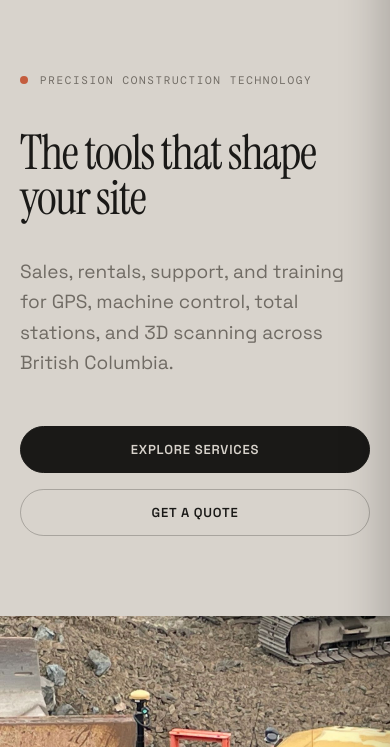
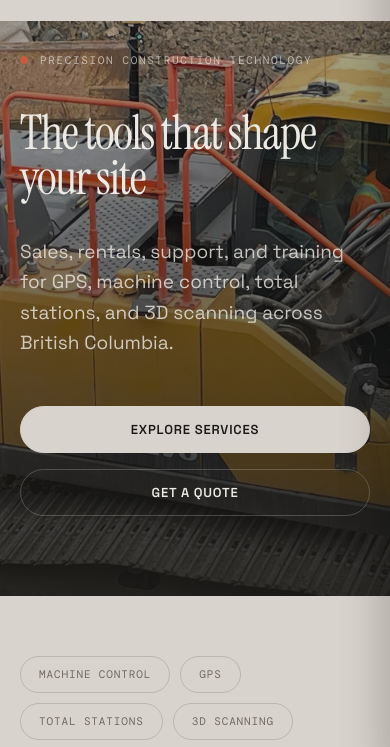
Before and after one commit to wisdomhurts/dawnford-sales, a plain HTML site: page index.html in a window 390 px wide. Shown: the part 69-816 px from the top of the page. Drawn offline with nearby package versions, Linux system fonts and the light colour scheme; a web font is replaced by a local one.

Commit message:
Restore hero background image with gradient overlay on homepage
- Add hero--image variant with full-bleed background photo matching
  the original Paper design (Volvo excavator behind hero text)
- Add directional gradient overlay for text legibility over photo
- Switch hero buttons to light/outline-light variants for contrast
- Add mobile-responsive overlay (bottom gradient on small screens)
- Remove separate image-break that duplicated the hero photo

Co-Authored-By: Claude Opus 4.6 <noreply@anthropic.com>

```diff
--- a/index.html
+++ b/index.html
@@ -28,25 +28,24 @@
   </nav>
 
   <!-- HERO -->
-  <header class="hero">
-    <div class="container">
+  <header class="hero hero--image">
+    <div class="hero__bg">
+      <img src="images/field_equipment.jpg" alt="Volvo excavator equipped with GPS machine control on an active jobsite" width="2560" height="1920">
+    </div>
+    <div class="hero__overlay"></div>
+    <div class="container" style="position: relative; z-index: 2;">
       <div class="hero__label">
         <span class="hero__label-dot"></span>
         Precision Construction Technology
       </div>
       <h1>The tools that shape your site</h1>
-      <p class="hero__subtitle">Sales, rentals, support, and training for GPS, machine control, total stations, and 3D scanning across British Columbia.</p>
+      <p class="hero__subtitle" style="color: rgba(237,234,229,0.8);">Sales, rentals, support, and training for GPS, machine control, total stations, and 3D scanning across British Columbia.</p>
       <div class="hero__actions">
-        <a href="services.html" class="btn btn--primary">Explore Services</a>
-        <a href="contact.html" class="btn btn--outline">Get a Quote</a>
+        <a href="services.html" class="btn btn--light">Explore Services</a>
+        <a href="contact.html" class="btn btn--outline-light">Get a Quote</a>
       </div>
     </div>
   </header>
-
-  <!-- HERO IMAGE -->
-  <div class="image-break" style="height: 600px;">
-    <img src="images/field_equipment.jpg" alt="Volvo excavator equipped with GPS machine control on an active jobsite" width="1920" height="600">
-  </div>
 
   <!-- TAGS -->
   <div class="container" style="padding-top: 60px; padding-bottom: 80px;">
--- a/styles.css
+++ b/styles.css
@@ -407,6 +407,46 @@ p:last-child {
   margin-top: 48px;
   flex-wrap: wrap;
 }
+
+/* Hero with background image */
+.hero--image {
+  position: relative;
+  min-height: 820px;
+  display: flex;
+  align-items: flex-end;
+  padding: 0 0 80px;
+  overflow: hidden;
+}
+
+.hero__bg {
+  position: absolute;
+  inset: 0;
+  z-index: 0;
+}
+
+.hero__bg img {
+  width: 100%;
+  height: 100%;
+  object-fit: cover;
+  object-position: center;
+}
+
+.hero__overlay {
+  position: absolute;
+  inset: 0;
+  z-index: 1;
+  background: linear-gradient(
+    100deg,
+    rgba(26, 25, 23, 0.88) 0%,
+    rgba(26, 25, 23, 0.55) 40%,
+    rgba(26, 25, 23, 0.08) 75%,
+    transparent 100%
+  );
+}
+
+.hero--image h1 { color: var(--color-warm-white); }
+.hero--image .hero__label { color: rgba(237, 234, 229, 0.65); }
+.hero--image .hero__label-dot { background-color: var(--color-terracotta); }
 
 /* Inner page hero (dark bg) */
 .hero--dark {
@@ -874,6 +914,15 @@ p:last-child {
   .nav__toggle { display: flex; }
 
   .hero { padding: 140px 0 80px; }
+  .hero--image { min-height: 600px; padding-top: 120px; }
+  .hero__overlay {
+    background: linear-gradient(
+      0deg,
+      rgba(26, 25, 23, 0.9) 0%,
+      rgba(26, 25, 23, 0.5) 60%,
+      rgba(26, 25, 23, 0.3) 100%
+    );
+  }
   .hero--dark { padding: 160px 0 80px; }
 
   .grid--2,
```
